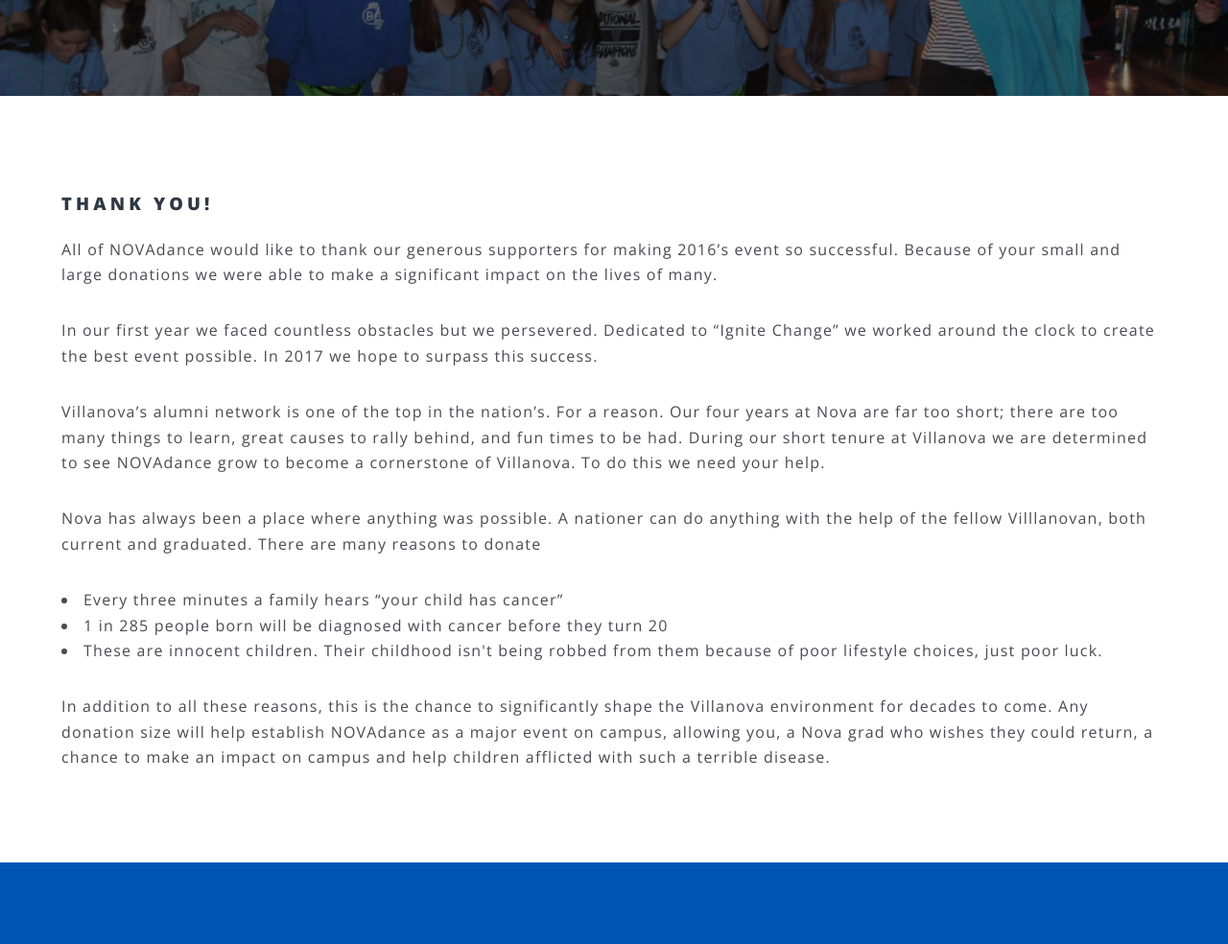
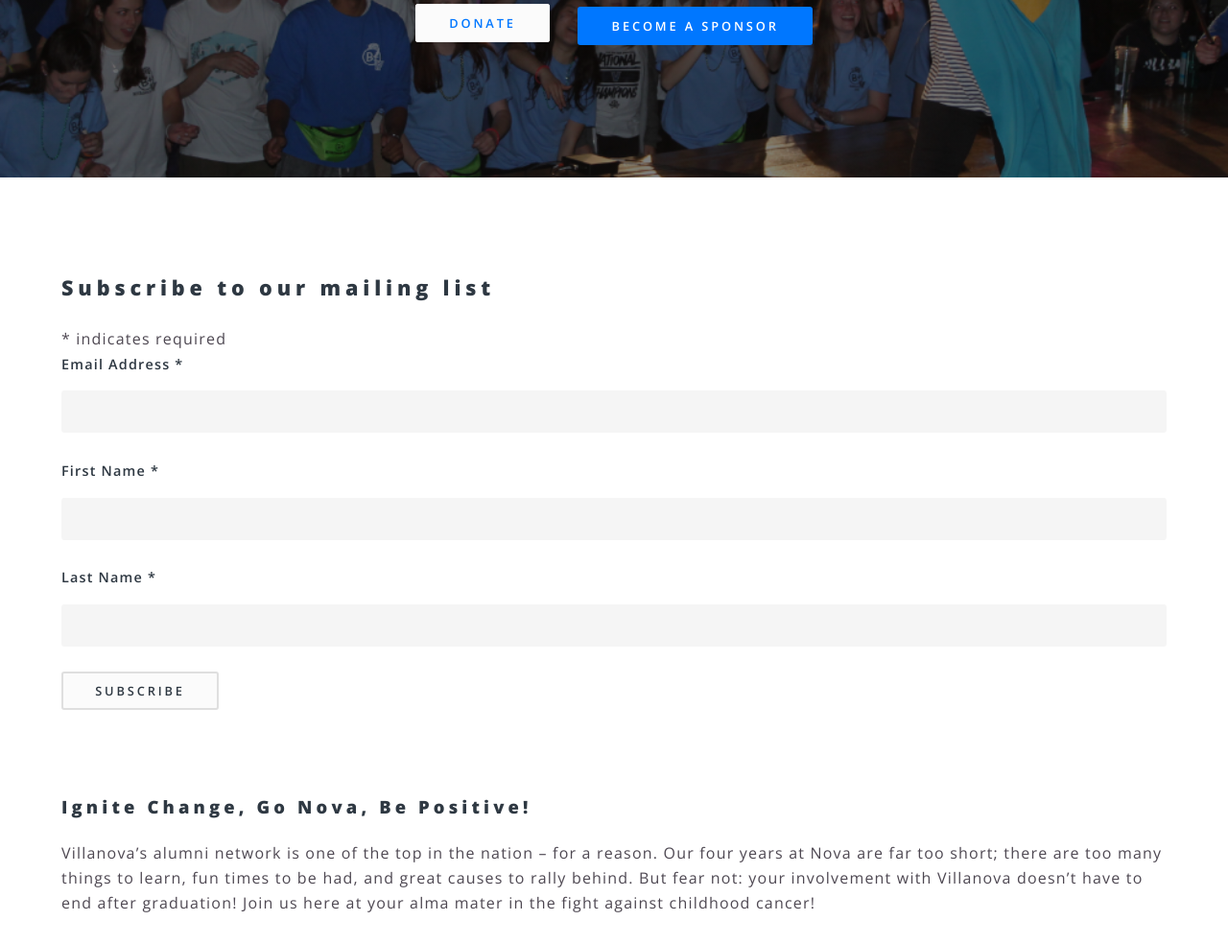
Before and after one commit to bhickey4/NOVAdance, a plain HTML site: page alumni.html in a window 1280 px wide. Shown: the part 235-1219 px from the top of the page at 96% size. Drawn offline with nearby package versions, Linux system fonts and the light colour scheme.

Commit message:
Alumni Page Revamp: Donate/corp sponsor link Email Subscriber Text Update

```diff
--- a/alumni.html
+++ b/alumni.html
@@ -48,30 +48,81 @@
 					<article id="main">
 						<header>
 							<h2>Alumni</h2>
+                            <ul class="actions">
+
+                                <li><a href="https://www.beposfdn.org/bpos_teampage.aspx?eventtag=NOVAdance17&teamid=965" class="button fit">Donate</a></li>
+                                <li><a href="./Files/CorporatePacket.pdf" class="button special">Become a Sponsor</a></li>
+                            </ul>
 
 						</header>
 						<section class="wrapper style5">
 							<div class="inner">
 
-								<h3>THANK YOU!</h3>
-								<p>All of NOVAdance would like to thank our generous supporters for making 2016’s event so successful.
-									Because of your small and large donations we were able to make a significant impact on the lives of many.</p>
+                                <!-- Begin MailChimp Signup Form -->
+                                <div id="mc_embed_signup">
+                                    <form action="//novadance.us15.list-manage.com/subscribe/post?u=7957964130351aa50f06d0d6b&amp;id=f0214d8ba0" method="post" id="mc-embedded-subscribe-form" name="mc-embedded-subscribe-form" class="validate" target="_blank" novalidate>
+                                        <div id="mc_embed_signup_scroll">
+                                            <h2>Subscribe to our mailing list</h2>
+                                            <div class="indicates-required"><span class="asterisk">*</span> indicates required</div>
+                                            <div class="mc-field-group">
+                                                <label for="mce-EMAIL">Email Address  <span class="asterisk">*</span>
+                                                </label>
+                                                <input type="email" value="" name="EMAIL" class="required email" id="mce-EMAIL">
+                                            </div><br>
+                                            <div class="mc-field-group">
+                                                <label for="mce-FNAME">First Name  <span class="asterisk">*</span>
+                                                </label>
+                                                <input type="text" value="" name="FNAME" class="required" id="mce-FNAME">
+                                            </div><br>
+                                            <div class="mc-field-group">
+                                                <label for="mce-LNAME">Last Name  <span class="asterisk">*</span>
+                                                </label>
+                                                <input type="text" value="" name="LNAME" class="required" id="mce-LNAME">
+                                            </div> <br>
+                                            <div id="mce-responses" class="clear">
+                                                <div class="response" id="mce-error-response" style="display:none"></div>
+                                                <div class="response" id="mce-success-response" style="display:none"></div>
+                                            </div>    <!-- real people should not fill this in and expect good things - do not remove this or risk form bot signups-->
+                                            <div style="position: absolute; left: -5000px;" aria-hidden="true"><input type="text" name="b_7957964130351aa50f06d0d6b_f0214d8ba0" tabindex="-1" value=""></div>
+                                            <div class="clear"><input type="submit" value="Subscribe" name="subscribe" id="mc-embedded-subscribe" class="button"></div>
+                                        </div>
+                                    </form>
+                                </div>
 
-								<p>In our first year we faced countless obstacles but we persevered.
-									Dedicated to “Ignite Change” we worked around the clock to create the best event possible.  In 2017 we hope to surpass this success.</p>
+                                <!--End mc_embed_signup-->
 
-								<p>Villanova’s alumni network is one of the top in the nation’s.  For a reason.
-										Our four years at Nova are far too short; there are too many things to learn, great causes to rally behind, and fun times to be had.
-										During our short tenure at Villanova we are determined to see NOVAdance grow to become a cornerstone of Villanova.  To do this we need your help.</p>
+								<br><br><h3>Ignite Change, Go Nova, Be Positive!</h3>
 
-								<p>Nova has always been a place where anything was possible.  A nationer can do anything with the help of the fellow Villlanovan, both current and graduated.  There are many reasons to donate
-										<li>Every three minutes a family hears “your child has cancer”</li>
-										<li>1 in 285 people born will be diagnosed with cancer before they turn 20</li>
-										<li>These are innocent children. Their childhood isn't being robbed from them because of poor lifestyle choices, just poor luck.</li></p>
+                                <p>
+                                    Villanova’s alumni network is one of the top in the nation – for a reason.
+                                    Our four years at Nova are far too short; there are too many things to learn, fun times to be had, and great causes to rally behind.
+                                    But fear not: your involvement with Villanova doesn’t have to end after graduation!
+                                    Join us here at your alma mater in the fight against childhood cancer!
+                                </p>
 
-								<p>In addition to all these reasons, this is the chance to significantly shape the Villanova environment for decades to come.
-									Any donation size will help establish NOVAdance as a major event on campus, allowing you, a Nova grad who wishes they could return,
-									a chance to make an impact on campus and help children afflicted with such a terrible disease.</p>
+								<p>
+                                    Nova has always been a place where anything was possible. A Villanova student can do anything with the help of fellow Villanovans, both current and graduated.
+                                    We need your help to end childhood cancer, and make sure that no family has to hear the words “your child has cancer.”
+                                </p> <br>
+
+                                <h3>What can YOU do?</h3>
+
+								<p>
+                                    NOVAdance is the third largest dance marathon in the country supporting the B+ Foundation,
+                                    as well as one of the fastest growing organizations on campus. This is your chance to significantly shape the Villanova environment for decades to come.
+                                    Any contribution makes a huge difference to the families affected, and helps this campus organization to grow and succeed each year,
+                                    empowering students to make a difference in the world around them. In line with Villanova’s Augustinian core values, Veritas, Unitas, Caritas,
+                                    Wildcats have always been about giving back to the community in any way we can. Villanova needs your help, and these kids need your help!
+                                </p>
+
+								<p>
+                                    Whether you donate, become a sponsor, stay updated by subscribing to our newsletter, or simply help spread the word about NOVAdance,
+                                    we are so appreciative of anything you can contribute to help these families in need and to help us move one step closer to a world without cancer.
+                                </p><br>
+
+                                <h3>THANK YOU, VILLANOVANS!</h3>
+
+								<p>For more information on how to get involved, contact our Alumni Relations Chair, Kori Durando, at <a href="mailto:alumni@novadance.org">alumni@novadance.org</a>.</p>
 							</div>
 						</section>
 					</article>
```
